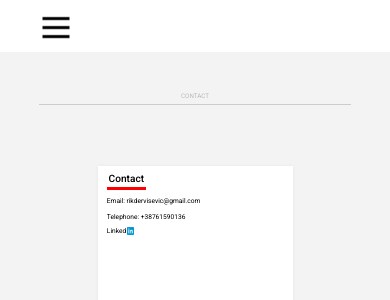
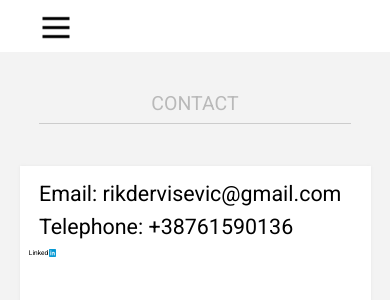
Before and after one commit to TarikDervisevic/my-portfolio, a React (Create React App) app in the folder frontend/: page /contact in a window 390 px wide. Shown: the top 300 px of the page. Built offline with nearby package versions, Linux system fonts and the light colour scheme.

Commit message:
contact page responsiveness changes

```diff
--- a/frontend/src/components/AboutMeComps/AboutSideBar/AboutSideBar.module.css
+++ b/frontend/src/components/AboutMeComps/AboutSideBar/AboutSideBar.module.css
@@ -1,7 +1,3 @@
-.AboutSideBar {
-
-}
-
 .AboutSideBarLarge {
     display: grid;
     grid-template-columns: 10fr 1fr;
@@ -27,14 +23,6 @@
     border-radius: 50%;
 }
 
-.PortraitLarge {
-
-}
-
-.PortraitMedium {
-
-}
-
 .PortraitSmall {
     max-width: 200px;
     max-height: 200px;
@@ -47,6 +35,6 @@
 
 .SideBarBorder {
     margin-top: 40px;
-    height: 100vh;
+    height: 90%;
     border-left: 1px solid #cccccc;
 }
--- a/frontend/src/components/AboutMeComps/Article/Article.js
+++ b/frontend/src/components/AboutMeComps/Article/Article.js
@@ -23,15 +23,15 @@ const Article = (props) => {
                         `${classes.Header} ${screenSize === "large" ? classes.HeaderLarge :
                         screenSize === "medium" ? classes.HeaderSmall :
                         screenSize === "small" ? classes.HeaderSmall :
-                        screenSize === "extraSmall" ? classes.HeaderSmall :
+                        screenSize === "extraSmall" ? classes.HeaderExtraSmall :
                         null}`
                     }>
                         <h2 className={classes.MyName}>Tarik Dervišević</h2>
                         <div className={`${screenSize === "medium" || screenSize === "small" || screenSize === "extraSmall" ? classes.Info : null}`}>
-                            <div><span className={classes.InfoName}>address:</span> Midžića mahala 44</div>
+                            <div><span className={classes.InfoName}>address:</span> Bosnia and Herzegovina, Bihać, Midžića mahala 44</div>
                             <div><span className={classes.InfoName}>telephone:</span> +38761590136</div>
                             <div><span className={classes.InfoName}>LinkedIn:</span> at.idonthavelinkedin.com/in/tarik</div>
-                            <div><span className={classes.InfoName}>e-mail:</span> tarikov.mail@gmail.com</div>
+                            <div><span className={classes.InfoName}>e-mail:</span> rikdervisevic@gmail.com</div>
                         </div>
                     </div>
 
@@ -48,7 +48,7 @@ const Article = (props) => {
                     <h2 className={classes.Title}>Projects</h2>
                         <div className={classes.ProjectTitle}>PixelStore</div>
                         <div className={classes.ProjectDesc}>An online store made with React and Node/Express</div>
-                        <button className={classes.VisitSiteBtn} onClick={() => {openNewTab("https://salty-eyrie-09068.herokuapp.com/")}}>Visit Site</button>
+                        <button className={classes.VisitSiteBtn} onClick={() => {openNewTab("https://pixelstore-loads-slowly.herokuapp.com/")}}>Visit Site</button>
                         <div className={classes.ProjectTitle}>SquareClicker</div>
                         <div className={classes.ProjectDesc}>A simple game made with React</div>
                         <button className={classes.VisitSiteBtn} onClick={() => {openNewTab("https://squareclicker.web.app/")}}>Visit Site</button>
--- a/frontend/src/components/AboutMeComps/Article/Article.module.css
+++ b/frontend/src/components/AboutMeComps/Article/Article.module.css
@@ -2,7 +2,7 @@
     background-color: white;
     margin-top: 40px;
     box-shadow: 0px 0px 3px rgb(231, 231, 231);
-
+    margin-bottom: 40px;
 }
 
 .ArticleLarge {
@@ -34,12 +34,16 @@
 
 .HeaderLarge {
     display: grid;
-    grid-template-columns: 1fr 1fr;
+    grid-template-columns: 3fr 4fr;
     height: 100px;
 }
 
 .HeaderSmall {
     height: 150px;
+}
+
+.HeaderExtraSmall {
+    padding-bottom: 20px;
 }
 
 .MyName {
--- a/frontend/src/components/ContactComps/ContactContainer/ContactContainer.js
+++ b/frontend/src/components/ContactComps/ContactContainer/ContactContainer.js
@@ -1,14 +1,17 @@
 import React from "react";
+import { useSelector } from "react-redux";
+import { setResponsiveClassName } from "../../../utility/utilityFunctions";
 
 import classes from "./ContactContainer.module.css"
 import LinkedInIcon from "../../../assets/images/LinkedInIcon.png"
 
 const ContactContainer = (props) => {
+    const screenSize = useSelector(state => state.screenSize);
+
     return (
-                    <div className={classes.ContactContainer}>
-                        <div className={classes.ContactTitle}>Contact</div>
-                        <div className={classes.Email}>Email: rikdervisevic@gmail.com</div>
-                        <div className={classes.Email}>Telephone: +38761590136</div>
+                    <div className={setResponsiveClassName(classes, screenSize, "ContactContainer")}>
+                        <div className={setResponsiveClassName(classes, screenSize, "Email")}>Email: rikdervisevic@gmail.com</div>
+                        <div className={setResponsiveClassName(classes, screenSize, "Email")}>Telephone: +38761590136</div>
                         <div className={classes.LinkedIn}>
                             <div className={classes.LinkedInText}>Linked</div>
                             <img className={classes.LinkedInIcon} src={LinkedInIcon}/>
--- a/frontend/src/components/ContactComps/ContactContainer/ContactContainer.module.css
+++ b/frontend/src/components/ContactComps/ContactContainer/ContactContainer.module.css
@@ -1,27 +1,56 @@
 .ContactContainer {
     height: 35vh;
     padding-top: 2vw;
-    width: 50%;
+
     margin: 0 auto;
     margin-top: 1vw;
     background-color: white;
     box-shadow: 0px 0px 3px rgb(231, 231, 231);
 }
 
-.ContactTitle {
-    margin-left: 2.4vw;
-    text-align: center;
-    font-size: 2.6vw;
-    width: 10vw;
-    border-bottom: 3px solid red;
-    font-weight: 500;
-    height: 3.4vw;
+.ContactContainerLarge {
+    width: 50%;
 }
 
+.ContactContainerMedium {
+    width: 70%;
+}
+
+.ContactContainerSmall {
+    width: 80%;
+}
+
+.ContactContainerExtraSmall {
+    width: 90%;
+}
+
+
 .Email {
+
+}
+
+.EmailLarge {
     margin-top: 2vw;
     margin-left: 2.4vw;
     font-size: 1.7vw;
+}
+
+.EmailMedium {
+    margin-top: 2vw;
+    margin-left: 3vw;
+    font-size: 3vw;
+}
+
+.EmailSmall {
+    margin-top: 2vw;
+    margin-left: 3vw;
+    font-size: 4.5vw;
+}
+
+.EmailExtraSmall {
+    margin-top: 2vw;
+    margin-left: 5vw;
+    font-size: 5.5vw;
 }
 
 .LinkedInIcon {
@@ -41,7 +70,7 @@
 
 .LinkedIn {
     display: flex;
-    margin-top: 1vw;
+    margin-top: 2vw;
     margin-left: 2.4vw;
     cursor: pointer;
     max-width: 7.1vw;
--- a/frontend/src/pages/ContactPage/ContactPage.js
+++ b/frontend/src/pages/ContactPage/ContactPage.js
@@ -1,12 +1,21 @@
 import React from "react";
+import { useSelector } from "react-redux";
 
 import classes from "./ContactPage.module.css"
 import ContactContainer from "../../components/ContactComps/ContactContainer/ContactContainer";
 
 const ContactPage = (props) => {
+    const screenSize = useSelector(state => state.screenSize);
+
     return (
                 <div className={classes.ContactPage}>
-                    <div className={classes.ContactTitle}>
+                    <div className={
+                        `${classes.ContactTitle} ${screenSize === "large" ? classes.ContactTitleLarge :
+                        screenSize === "medium" ? classes.ContactTitleMedium :
+                        screenSize === "small" ? classes.ContactTitleSmall :
+                        screenSize === "extraSmall" ? classes.ContactTitleExtraSmall :
+                        null}`
+                    }>
                         CONTACT
                     </div>
                     <ContactContainer/>
--- a/frontend/src/pages/ContactPage/ContactPage.module.css
+++ b/frontend/src/pages/ContactPage/ContactPage.module.css
@@ -8,12 +8,30 @@
 
 .ContactTitle {
     margin: 0 auto;
-    margin-top: 40px;
-    font-size: 1.6vw;
-    height: 3vw;
+    padding-top: 40px;
     width: 80vw;
     display: flex;
     justify-content: center;
     color: rgb(185, 185, 185);
     border-bottom: 1px solid #ccc;
 }
+
+.ContactTitleLarge {
+    font-size: 1.6vw;
+    height: 3vw;
+}
+
+.ContactTitleMedium {
+    font-size: 3vw;
+    height: 5vw;
+}
+
+.ContactTitleSmall {
+    font-size: 4vw;
+    height: 7vw;
+}
+
+.ContactTitleExtraSmall {
+    font-size: 5vw;
+    height: 8vw;
+}
--- /dev/null
+++ b/frontend/src/utility/utilityFunctions.js
@@ -0,0 +1,9 @@
+export const setResponsiveClassName = (classes, screenSize, baseClassName) => {
+    let responsiveClassString = `
+        ${eval(`classes.${baseClassName}`)} ${screenSize === "large" ? eval(`classes.${baseClassName}Large`) :
+        screenSize === "medium" ? eval(`classes.${baseClassName}Medium`) :
+        screenSize === "small" ? eval(`classes.${baseClassName}Small`) :
+        screenSize === "extraSmall" ? eval(`classes.${baseClassName}ExtraSmall`) :
+        null}`;
+    return responsiveClassString;
+}
```
